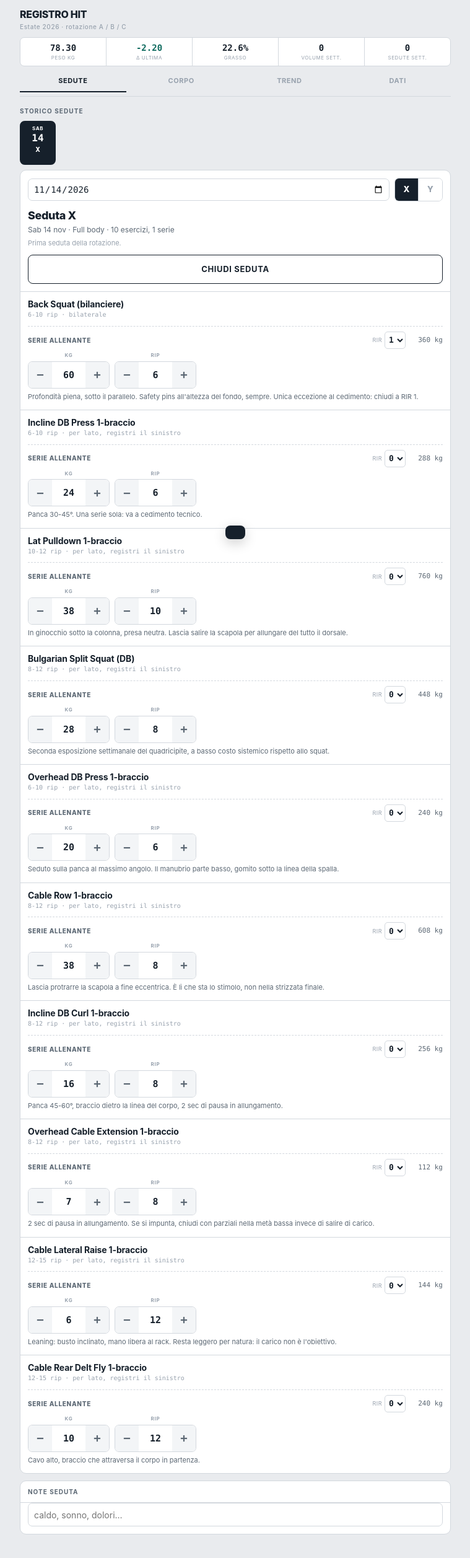
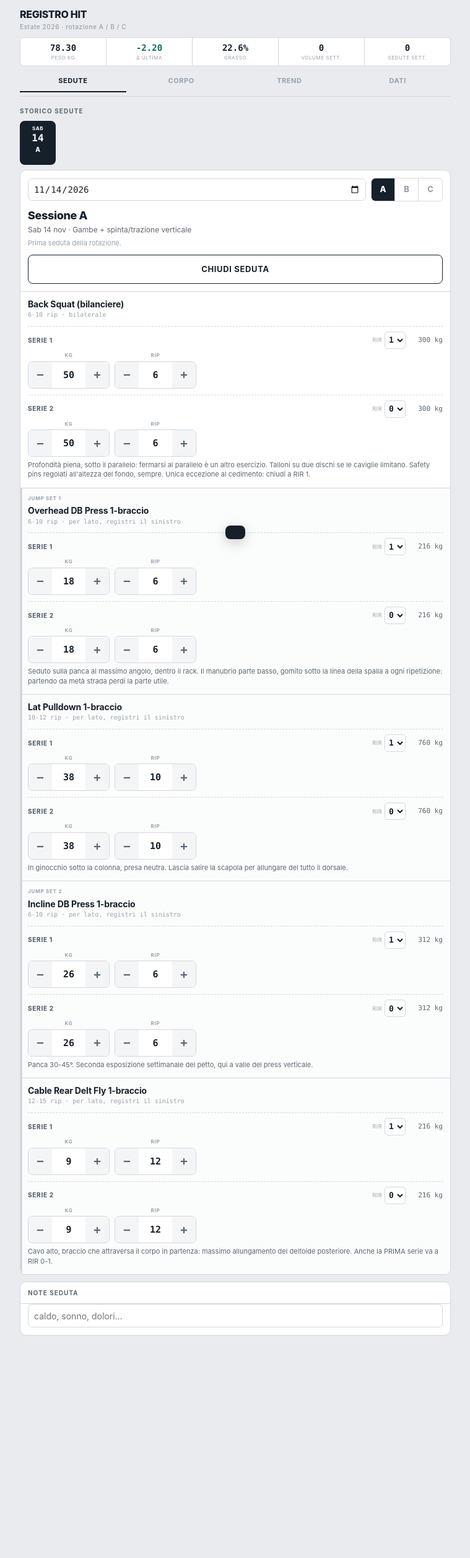
Before and after one commit to fitperezz/registro-hit, a plain HTML site: page index.html in a window 1280 px wide. Shown: the whole page at 62% size, without its empty margins (260-1019 px from the left). After the commit the page ends 2246 px from the top, so only its background shows below. Drawn offline with Linux system fonts and the light colour scheme.

Commit message:
Add files via upload

```diff
--- a/index.html
+++ b/index.html
@@ -150,76 +150,47 @@ svg.chart{display:block;width:100%;height:auto}
 const KEY="registro-hit-2026";
 const STEP=1;            // incremento carico, uguale per tutti: 1 kg
 
-/* Full body a serie singola (nov 2026). Una serie allenante per esercizio, 10 esercizi,
-   X e Y alternate. A/B/C restano definite più sotto solo per rileggere lo storico. */
 const PLAN={
-X:{title:"Seduta X",sub:"Full body · 10 esercizi, 1 serie",ex:[
- {id:"sq",n:"Back Squat (bilanciere)",uni:0,reps:"6-10",load:60,rir:1,
-  note:"Profondità piena, sotto il parallelo. Safety pins all'altezza del fondo, sempre. Unica eccezione al cedimento: chiudi a RIR 1."},
- {id:"idp",n:"Incline DB Press 1-braccio",uni:1,reps:"6-10",load:24,
-  note:"Panca 30-45°. Una serie sola: va a cedimento tecnico."},
- {id:"lpd",n:"Lat Pulldown 1-braccio",uni:1,reps:"10-12",load:38,
+A:{title:"Sessione A",sub:"Gambe + spinta/trazione verticale",ex:[
+ {id:"sq",n:"Back Squat (bilanciere)",uni:0,reps:"6-10",load:50,js:null,
+  note:"Profondità piena, sotto il parallelo: fermarsi al parallelo è un altro esercizio. Talloni su due dischi se le caviglie limitano. Safety pins regolati all'altezza del fondo, sempre. Unica eccezione al cedimento: chiudi a RIR 1."},
+ {id:"ohp",n:"Overhead DB Press 1-braccio",uni:1,reps:"6-10",load:18,js:"Jump set 1",
+  note:"Seduto sulla panca al massimo angolo, dentro il rack. Il manubrio parte basso, gomito sotto la linea della spalla a ogni ripetizione: partendo da metà strada perdi la parte utile."},
+ {id:"lpd",n:"Lat Pulldown 1-braccio",uni:1,reps:"10-12",load:38,js:"Jump set 1",
   note:"In ginocchio sotto la colonna, presa neutra. Lascia salire la scapola per allungare del tutto il dorsale."},
- {id:"bss",n:"Bulgarian Split Squat (DB)",uni:1,reps:"8-12",load:28,
-  note:"Seconda esposizione settimanale del quadricipite, a basso costo sistemico rispetto allo squat."},
- {id:"ohp",n:"Overhead DB Press 1-braccio",uni:1,reps:"6-10",load:20,
-  note:"Seduto sulla panca al massimo angolo. Il manubrio parte basso, gomito sotto la linea della spalla."},
- {id:"row",n:"Cable Row 1-braccio",uni:1,reps:"8-12",load:38,
+ {id:"idp",n:"Incline DB Press 1-braccio",uni:1,reps:"6-10",load:26,js:"Jump set 2",
+  note:"Panca 30-45°. Seconda esposizione settimanale del petto, qui a valle del press verticale."},
+ {id:"crd",n:"Cable Rear Delt Fly 1-braccio",uni:1,reps:"12-15",load:9,js:"Jump set 2",
+  note:"Cavo alto, braccio che attraversa il corpo in partenza: massimo allungamento del deltoide posteriore. Anche la PRIMA serie va a RIR 0-1."}]},
+B:{title:"Sessione B",sub:"Spinta/trazione orizzontale + braccia",ex:[
+ {id:"fdp",n:"Flat DB Press 1-braccio",uni:1,reps:"6-10",load:26,js:"Jump set 1",
+  note:"Parti dal sinistro: detta lui le ripetizioni. Non tagliare il destro di più di 1-2 rip per pareggiare."},
+ {id:"row",n:"Cable Row 1-braccio",uni:1,reps:"8-12",load:35,js:"Jump set 1",
   note:"Lascia protrarre la scapola a fine eccentrica. È lì che sta lo stimolo, non nella strizzata finale."},
- {id:"idc",n:"Incline DB Curl 1-braccio",uni:1,reps:"8-12",load:16,
-  note:"Panca 45-60°, braccio dietro la linea del corpo, 2 sec di pausa in allungamento."},
- {id:"oce",n:"Overhead Cable Extension 1-braccio",uni:1,reps:"8-12",load:7,
-  note:"2 sec di pausa in allungamento. Se si impunta, chiudi con parziali nella metà bassa invece di salire di carico."},
- {id:"clr",n:"Cable Lateral Raise 1-braccio",uni:1,reps:"12-15",load:6,
-  note:"Leaning: busto inclinato, mano libera al rack. Resta leggero per natura: il carico non è l'obiettivo."},
- {id:"crd",n:"Cable Rear Delt Fly 1-braccio",uni:1,reps:"12-15",load:10,
-  note:"Cavo alto, braccio che attraversa il corpo in partenza."}]},
-Y:{title:"Seduta Y",sub:"Full body · 10 esercizi, 1 serie",ex:[
- {id:"sq",n:"Back Squat (bilanciere)",uni:0,reps:"6-10",load:60,rir:1,
-  note:"Profondità piena, sotto il parallelo. Safety pins all'altezza del fondo, sempre. RIR 1."},
- {id:"fdp",n:"Flat DB Press 1-braccio",uni:1,reps:"6-10",load:27,
-  note:"Parti dal sinistro: detta lui le ripetizioni."},
- {id:"row",n:"Cable Row 1-braccio",uni:1,reps:"8-12",load:38,
-  note:"Presa opposta a quella usata nella X."},
- {id:"rdl",n:"Deficit DB RDL",uni:0,reps:"8-12",load:20,
-  note:"In piedi su un rialzo, manubri che scendono sotto il livello dei piedi. È l'unico lavoro diretto sui posteriori: squat e Bulgarian li coprono male."},
- {id:"ohp",n:"Overhead DB Press 1-braccio",uni:1,reps:"6-10",load:20,
-  note:"Seconda esposizione settimanale della spinta verticale."},
- {id:"pul",n:"DB Pullover",uni:0,reps:"8-12",load:17,
-  note:"Massimo allungamento del gran dorsale disponibile in home gym."},
- {id:"bay",n:"Bayesian Curl 1-braccio",uni:1,reps:"8-12",load:11,
-  note:"Cavo basso dietro le spalle, 2 sec di pausa in allungamento. Unico curl che carica il capo lungo con la spalla in estensione."},
- {id:"ode",n:"Overhead DB Extension 1-braccio",uni:1,reps:"8-12",load:10,
-  note:"Spalla flessa sopra la testa, 2 sec di pausa in allungamento."},
- {id:"dlr",n:"DB Lateral Raise 1-braccio",uni:1,reps:"12-15",load:9,
-  note:"Leaning, agganciato al rack con la mano libera."},
- {id:"cfp",n:"Cable Face Pull 1-braccio",uni:1,reps:"12-15",load:7,
-  note:"Cavo all'altezza del viso, rotazione esterna a fine concentrica."}]},
+ {id:"ode",n:"Overhead DB Extension 1-braccio",uni:1,reps:"8-12",load:9,js:"Jump set 2",
+  note:"Spalla flessa sopra la testa: unica posizione in cui il capo lungo del tricipite lavora in allungamento."},
+ {id:"idc",n:"Incline DB Curl 1-braccio",uni:1,reps:"8-12",load:16,js:"Jump set 2",
+  note:"Panca 45-60°, braccio che pende dietro la linea del corpo. Capo lungo del bicipite in allungamento."},
+ {id:"dlr",n:"DB Lateral Raise 1-braccio",uni:1,reps:"12-15",load:8,js:null,
+  note:"Leaning, agganciato al rack con la mano libera. Senza inclinazione del busto non c'è tensione in allungamento."}]},
+C:{title:"Sessione C",sub:"Richiamo + braccia stretch focus",ex:[
+ {id:"pul",n:"DB Pullover",uni:0,reps:"8-12",load:20,js:"Jump set 1",
+  note:"Unico bilaterale della scheda: è dorso, fuori dal vincolo unilaterale. Massimo allungamento del gran dorsale in home gym."},
+ {id:"idp",n:"Incline DB Press 1-braccio",uni:1,reps:"6-10",load:24,js:"Jump set 1",
+  note:"Seconda esposizione settimanale del petto. Stesso carico della Sessione A."},
+ {id:"oce",n:"Overhead Cable Extension 1-braccio",uni:1,reps:"8-12",load:9,js:"Jump set 2",
+  note:"Ai cavi la tensione resta anche nel punto di massimo allungamento, dove il manubrio la perde."},
+ {id:"bay",n:"Bayesian Curl 1-braccio",uni:1,reps:"8-12",load:10,js:"Jump set 2",
+  note:"Cavo basso dietro le spalle. Unico curl che carica il capo lungo con la spalla in estensione."},
+ {id:"clr",n:"Cable Lateral Raise 1-braccio",uni:1,reps:"10-15",load:5,js:"Jump set 3",
+  note:"Seconda esposizione settimanale del deltoide laterale."},
+ {id:"cfp",n:"Cable Face Pull 1-braccio",uni:1,reps:"12-15",load:7,js:"Jump set 3",
+  note:"Cavo all'altezza del viso, rotazione esterna a fine concentrica."}]}};
 
-/* Schede storiche: non entrano nella rotazione, servono a rileggere le sedute chiuse. */
-A:{title:"Sessione A",sub:"Scheda storica · ago-ott 2026",ex:[
- {id:"sq",n:"Back Squat (bilanciere)",uni:0,reps:"6-10",load:60,note:""},
- {id:"bss",n:"Bulgarian Split Squat (DB)",uni:1,reps:"8-12",load:28,note:""},
- {id:"ohp",n:"Overhead DB Press 1-braccio",uni:1,reps:"6-10",load:20,note:""},
- {id:"lpd",n:"Lat Pulldown 1-braccio",uni:1,reps:"10-12",load:38,note:""},
- {id:"idp",n:"Incline DB Press 1-braccio",uni:1,reps:"6-10",load:24,note:""},
- {id:"clr",n:"Cable Lateral Raise 1-braccio",uni:1,reps:"12-15",load:6,note:""},
- {id:"crd",n:"Cable Rear Delt Fly 1-braccio",uni:1,reps:"12-15",load:10,note:""}]},
-B:{title:"Sessione B",sub:"Scheda storica · ago-ott 2026",ex:[
- {id:"fdp",n:"Flat DB Press 1-braccio",uni:1,reps:"6-10",load:27,note:""},
- {id:"row",n:"Cable Row 1-braccio",uni:1,reps:"8-12",load:38,note:""},
- {id:"ode",n:"Overhead DB Extension 1-braccio",uni:1,reps:"8-12",load:10,note:""},
- {id:"idc",n:"Incline DB Curl 1-braccio",uni:1,reps:"8-12",load:17,note:""},
- {id:"dlr",n:"DB Lateral Raise 1-braccio",uni:1,reps:"12-15",load:9,note:""}]},
-C:{title:"Sessione C",sub:"Scheda storica · ago-ott 2026",ex:[
- {id:"pul",n:"DB Pullover",uni:0,reps:"8-12",load:17,note:""},
- {id:"idp",n:"Incline DB Press 1-braccio",uni:1,reps:"6-10",load:24,note:""},
- {id:"oce",n:"Overhead Cable Extension 1-braccio",uni:1,reps:"8-12",load:7,note:""},
- {id:"bay",n:"Bayesian Curl 1-braccio",uni:1,reps:"8-12",load:11,note:""},
- {id:"clr",n:"Cable Lateral Raise 1-braccio",uni:1,reps:"12-15",load:6,note:""},
- {id:"cfp",n:"Cable Face Pull 1-braccio",uni:1,reps:"12-15",load:7,note:""}]}};
-
-const LEGACY={};
+/* Esercizi usciti dalla scheda: servono solo a rileggere le sedute già chiuse. */
+const LEGACY={
+ bss:{id:"bss",n:"Bulgarian Split Squat (DB)",uni:1,reps:"8-12",load:16,js:null,note:"Fuori scheda da ottobre 2026, sostituito dal Back Squat."}
+};
 function exDef(id){
   for(const t in PLAN){ const e=PLAN[t].ex.filter(x=>x.id===id)[0]; if(e) return e; }
   return LEGACY[id]||null;
@@ -236,7 +207,7 @@ const SEED=[
  {d:"2026-06-18",peso:80.50,gr:23.6,mm:58.40,ms:null,visc:7,bmr:1698,note:""},
  {d:"2026-08-11",peso:78.30,gr:22.6,mm:57.60,ms:39.15,visc:6,bmr:1679,note:"Minimo storico"}];
 
-function blank(){ return {cfg:{first:"X"}, log:{}, body:SEED.slice()}; }
+function blank(){ return {cfg:{first:"A"}, log:{}, body:SEED.slice()}; }
 let S=(function(){ try{const r=localStorage.getItem(KEY); return r?Object.assign(blank(),JSON.parse(r)):blank(); }catch(e){ return blank(); } })();
 let warned=false;
 function save(){ try{ localStorage.setItem(KEY,JSON.stringify(S)); }catch(e){ if(!warned){warned=true;toast("Salvataggio non disponibile con questo metodo di apertura");} } }
@@ -247,8 +218,7 @@ function parse(s){const p=s.split("-").map(Number);return new Date(p[0],p[1]-1,p
 function today(){return iso(new Date());}
 function fmt(s){const d=parse(s);return d.getDate()+" "+MON[d.getMonth()];}
 function num(v){const n=parseFloat(v);return isFinite(n)?n:0;}
-const CYC=["X","Y"];   /* solo queste ruotano; A/B/C restano leggibili nello storico */
-if(CYC.indexOf(S.cfg.first)<0) S.cfg.first=CYC[0];   /* backup con la vecchia rotazione */
+const CYC=["A","B","C"];
 
 /* --- ROTAZIONE DINAMICA: avanza solo quando chiudi una seduta --- */
 function doneDates(){ return Object.keys(S.log).filter(d=>S.log[d].done).sort(); }
@@ -256,39 +226,22 @@ function nextType(before){
   const dd=doneDates().filter(d=>!before||d<before);
   if(!dd.length) return S.cfg.first;
   const last=S.log[dd[dd.length-1]].type;
-  /* indexOf -1 per una vecchia A/B/C: (−1+1)%n = 0, quindi si riparte dalla X */
-  return CYC[(CYC.indexOf(last)+1)%CYC.length];
+  return CYC[(CYC.indexOf(last)+1)%3];
 }
 
-function setTon(s){return num(s.a)*num(s.ar)+num(s.b)*num(s.br);}
-function exTon(sets){let t=0;sets.forEach(s=>{t+=setTon(s);});return t;}
-/* Per confrontare le sedute attraverso il passaggio da 2 serie a 1 usiamo la serie
-   migliore, non la somma: altrimenti ogni esercizio sembrerebbe crollato del 50%. */
-function bestSet(sets){let m=0;sets.forEach(s=>{const v=setTon(s);if(v>m)m=v;});return m;}
+function exTon(sets){let t=0;sets.forEach(s=>{t+=num(s.a)*num(s.ar)+num(s.b)*num(s.br);});return t;}
 function sesTon(d){const s=S.log[d];if(!s)return 0;let t=0;for(const k in s.ex)t+=exTon(s.ex[k]);return t;}
 function exHist(id,before){
   const out=[];
   doneDates().forEach(d=>{ if(before&&d>=before)return;
-    const s=S.log[d]; if(!s.ex[id])return; const t=exTon(s.ex[id]);
-    if(t>0)out.push({d:d,t:t,b:bestSet(s.ex[id]),sets:s.ex[id]}); });
+    const s=S.log[d]; if(!s.ex[id])return; const t=exTon(s.ex[id]); if(t>0)out.push({d:d,t:t,sets:s.ex[id]}); });
   return out.reverse();
 }
-/* Una sola serie allenante. Da uno storico a due serie eredita la migliore. */
 function mkSets(ex,prev){
-  if(prev&&prev.length){
-    /* Eredita la serie più tirata (RIR più basso), non quella col tonnellaggio più alto:
-       una prima serie leggera a RIR 3 era un avvicinamento, non la serie allenante. */
-    let best=prev[0];
-    prev.forEach(s=>{
-      const r=num(s.rir), rb=num(best.rir);
-      if(r<rb || (r===rb && setTon(s)>setTon(best))) best=s;
-    });
-    const c=JSON.parse(JSON.stringify(best));
-    c.rir=ex.rir===undefined?0:ex.rir;
-    return [c];
-  }
+  if(prev) return JSON.parse(JSON.stringify(prev));
   const lo=parseInt(ex.reps.split("-")[0],10);
-  return [{a:ex.load,ar:lo,b:ex.uni?ex.load:"",br:ex.uni?lo:"",rir:ex.rir===undefined?0:ex.rir}];
+  return [{a:ex.load,ar:lo,b:ex.uni?ex.load:"",br:ex.uni?lo:"",rir:1},
+          {a:ex.load,ar:lo,b:ex.uni?ex.load:"",br:ex.uni?lo:"",rir:0}];
 }
 function build(type,date){
   const o={};
@@ -367,10 +320,10 @@ function renderSession(){
   const dd=doneDates(), prev=dd.filter(x=>x<SEL).pop();
   let h='<div class="card"><div class="sesshead">';
   h+='<div class="dateline"><input type="date" id="sdate" value="'+SEL+'">'+
-     '<div class="seg">'+CYC.concat(CYC.indexOf(s.type)<0?[s.type]:[]).map(t=>'<button data-t="'+t+'" class="'+(t===s.type?"on":"")+'">'+t+'</button>').join("")+'</div></div>';
+     '<div class="seg">'+CYC.map(t=>'<button data-t="'+t+'" class="'+(t===s.type?"on":"")+'">'+t+'</button>').join("")+'</div></div>';
   h+='<p class="stitle">'+plan.title+'</p><div class="ssub">'+DOW[d.getDay()]+' '+d.getDate()+' '+MON[d.getMonth()]+' · '+plan.sub+'</div>';
   h+='<div class="rot">'+(s.done
-      ? 'Chiusa. La prossima sarà la <b>'+CYC[(CYC.indexOf(s.type)+1)%CYC.length]+'</b>, il giorno che ti alleni.'
+      ? 'Chiusa. La prossima sarà la <b>'+CYC[(CYC.indexOf(s.type)+1)%3]+'</b>, il giorno che ti alleni.'
       : (prev? 'Ultima chiusa: '+S.log[prev].type+' del '+fmt(prev)+'. Tocca la '+s.type+'.'
              : 'Prima seduta della rotazione.'))+'</div>';
   h+='<button class="donebtn'+(s.done?" on":"")+'" id="mkdone">'+(s.done?"Seduta chiusa ✓":"Chiudi seduta")+'</button></div>';
@@ -386,19 +339,17 @@ function renderSession(){
 
   list.forEach((ex,i)=>{
     const sets=s.ex[ex.id]||(s.ex[ex.id]=mkSets(ex,null));
-    /* Record e stallo si misurano sulla SERIE migliore, non sul totale: così il
-       confronto regge anche fra le sedute a due serie e quelle a una. */
-    const hist=exHist(ex.id,SEL), cur=bestSet(sets);
-    const best=hist.length?Math.max.apply(null,hist.map(x=>x.b)):0;
+    const hist=exHist(ex.id,SEL), cur=exTon(sets);
+    const best=hist.length?Math.max.apply(null,hist.map(x=>x.t)):0;
     let flag="";
     if(s.done&&cur>0&&best>0&&cur>best) flag=' <span class="flag pr">Record</span>';
-    else if(hist.length>=3&&hist[0].b<=hist[1].b&&hist[1].b<=hist[2].b) flag=' <span class="flag st">Stallo</span>';
+    else if(hist.length>=3&&hist[0].t<=hist[1].t&&hist[1].t<=hist[2].t) flag=' <span class="flag st">Stallo</span>';
     const showJs=ex.js&&(i===0||list[i-1].js!==ex.js);
     h+='<div class="ex'+(ex.js?" js":"")+'">';
     if(showJs)h+='<div class="jslbl">'+ex.js+'</div>';
     h+='<div class="exname">'+ex.n+flag+'</div><div class="exmeta">'+ex.reps+' rip · '+(ex.uni?"per lato, registri il sinistro":"bilaterale")+'</div>';
     sets.forEach((st,k)=>{
-      h+='<div class="setblk"><div class="setline"><span class="sn">'+(sets.length>1?"Serie "+(k+1):"Serie allenante")+'</span><span class="sp"></span>'+
+      h+='<div class="setblk"><div class="setline"><span class="sn">Serie '+(k+1)+'</span><span class="sp"></span>'+
          '<span class="rirw">RIR <select class="rirsel" data-e="'+ex.id+'" data-k="'+k+'" data-f="rir">'+
          [0,1,2,3].map(v=>'<option value="'+v+'"'+(Number(st.rir)===v?" selected":"")+'>'+v+'</option>').join("")+
          '</select></span><span class="tt">'+Math.round(num(st.a)*num(st.ar)+num(st.b)*num(st.br))+' kg</span></div>';
@@ -407,9 +358,8 @@ function renderSession(){
       h+='</div>';
     });
     if(hist.length){
-      const p=hist[0], dl=cur-p.b;
-      h+='<div class="last">Serie migliore ultima volta ('+fmt(p.d)+'): '+Math.round(p.b)+' kg'+
-         (cur>0?' · oggi '+Math.round(cur)+' kg ('+(dl>=0?"+":"")+Math.round(dl)+')':'')+'</div>';
+      const p=hist[0], dl=cur-p.t;
+      h+='<div class="last">Ultima ('+fmt(p.d)+'): '+Math.round(p.t)+' kg'+(cur>0?' · oggi '+Math.round(cur)+' kg ('+(dl>=0?"+":"")+Math.round(dl)+')':'')+'</div>';
     }
     h+='<div class="note">'+ex.note+'</div></div>';
   });
@@ -440,7 +390,7 @@ function renderSession(){
   }));
   document.getElementById("mkdone").addEventListener("click",()=>{
     const c=S.log[SEL]; c.done=!c.done; save();
-    toast(c.done?"Seduta chiusa · prossima: "+CYC[(CYC.indexOf(c.type)+1)%CYC.length]:"Seduta riaperta");
+    toast(c.done?"Seduta chiusa · prossima: "+CYC[(CYC.indexOf(c.type)+1)%3]:"Seduta riaperta");
     renderStrip(); renderSession(); renderTicker();
   });
 }
@@ -606,7 +556,7 @@ function renderData(){
    '<div class="fld"><label>Prima sessione</label><select id="cfirst">'+CYC.map(t=>'<option'+(S.cfg.first===t?" selected":"")+'>'+t+'</option>').join("")+'</select></div>'+
    '<div class="fld"><label>Prossima sarà</label><input value="'+nextType()+'" readonly></div></div>'+
    '<div class="btnrow"><button class="btn ghost" id="savecfg">Aggiorna</button></div>'+
-   '<div class="hint">Non ci sono giorni fissi: X e Y si alternano a ogni seduta chiusa. Entrambe sono full body, quindi una seduta saltata non lascia scoperto nessun distretto. Obiettivo 3 a settimana — è il volume settimanale che conta, e lo muovi solo con le sedute.</div></div>';
+   '<div class="hint">Non ci sono giorni fissi: la rotazione avanza di una lettera ogni volta che chiudi una seduta. Se salti giorni non succede nulla, riprendi da dove eri.</div></div>';
   h+='<div class="card"><h3>Totali</h3><div class="grid2" style="padding-bottom:4px">'+
    '<div><div style="font-family:var(--mono);font-size:23px;font-weight:600">'+n+'</div><div style="font-size:8px;letter-spacing:.08em;text-transform:uppercase;color:var(--faint)">sedute chiuse</div></div>'+
    '<div><div style="font-family:var(--mono);font-size:23px;font-weight:600">'+(Math.round(tot/100)/10)+' t</div><div style="font-size:8px;letter-spacing:.08em;text-transform:uppercase;color:var(--faint)">tonnellaggio</div></div></div>'+
--- a/sw.js
+++ b/sw.js
@@ -1,4 +1,4 @@
-const CACHE = "registro-hit-v3";
+const CACHE = "registro-hit-v2";
 const FILES = [
   "./",
   "./index.html",
```
